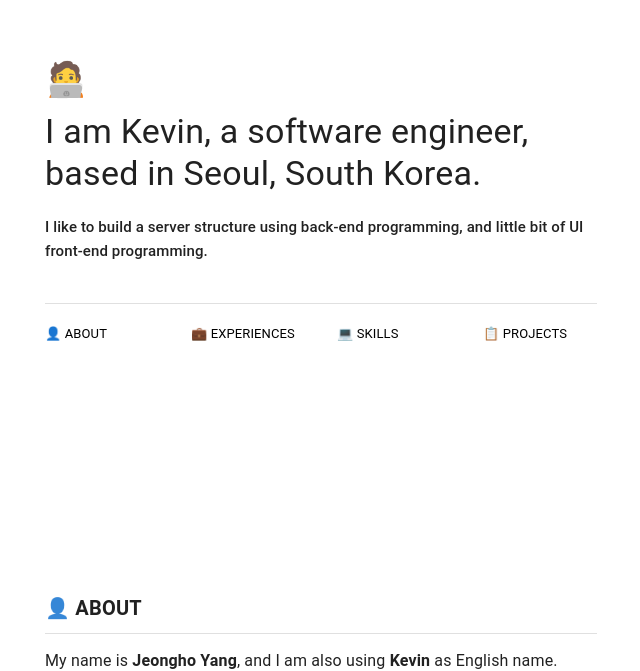
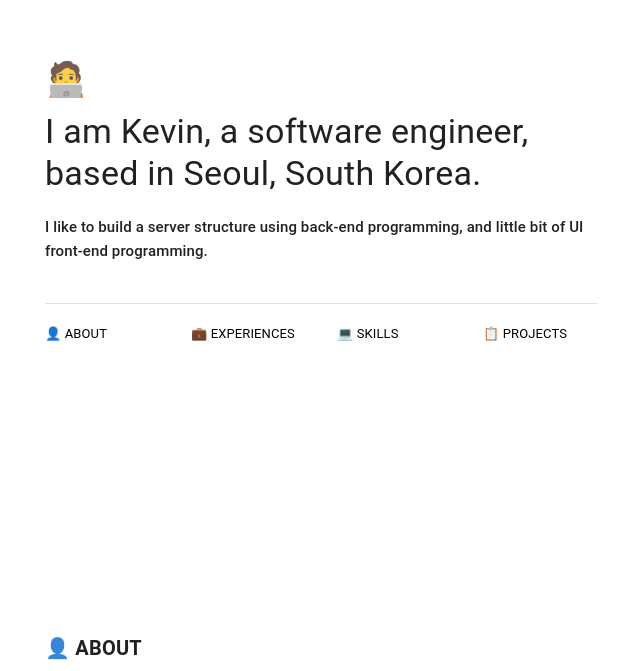
Before and after one commit to jeonghoyang12/my-portfolio, a Next.js app: page / in a window 1280 px wide. Shown: the part 141-812 px from the top of the page, without its empty margins (319-959 px from the left). Built offline with nearby package versions, Linux system fonts and the light colour scheme.

Commit message:
[components/About] edit style

```diff
--- a/components/About.js
+++ b/components/About.js
@@ -19,7 +19,7 @@ export default function About() {
   const classes = useStyles();
   return (
     <section id="about">
-      <Typography style={{ paddingTop: "250px", fontSize: "20px" }}>
+      <Typography style={{ paddingTop: "290px", fontSize: "20px" }}>
         <strong>👤 ABOUT</strong>
       </Typography>
       <Divider style={{ paddingTop: "10px" }} />
```
